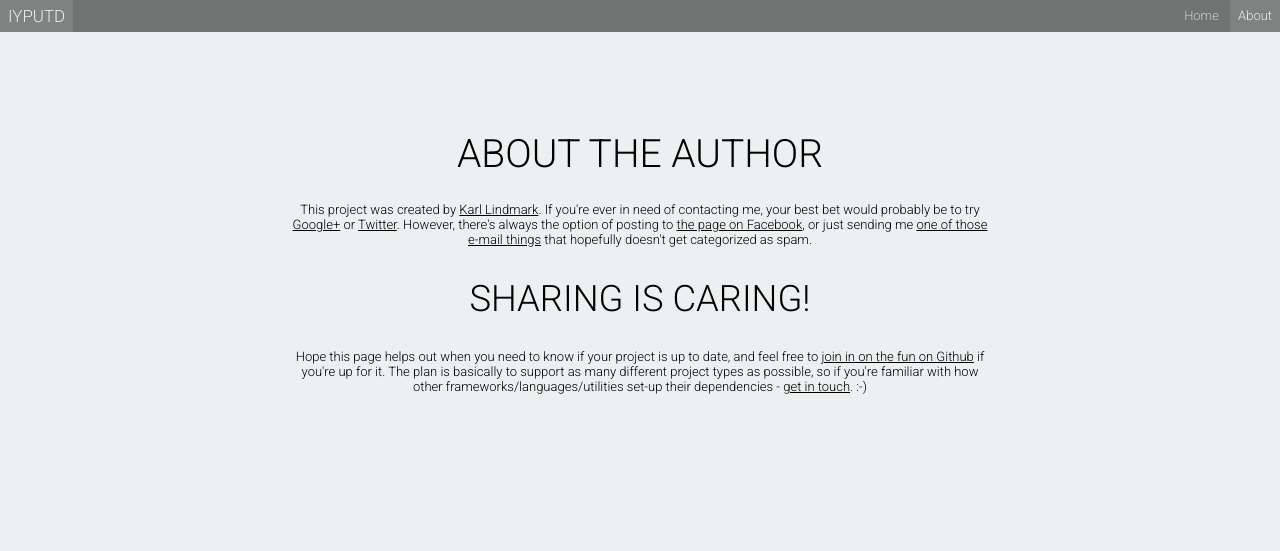
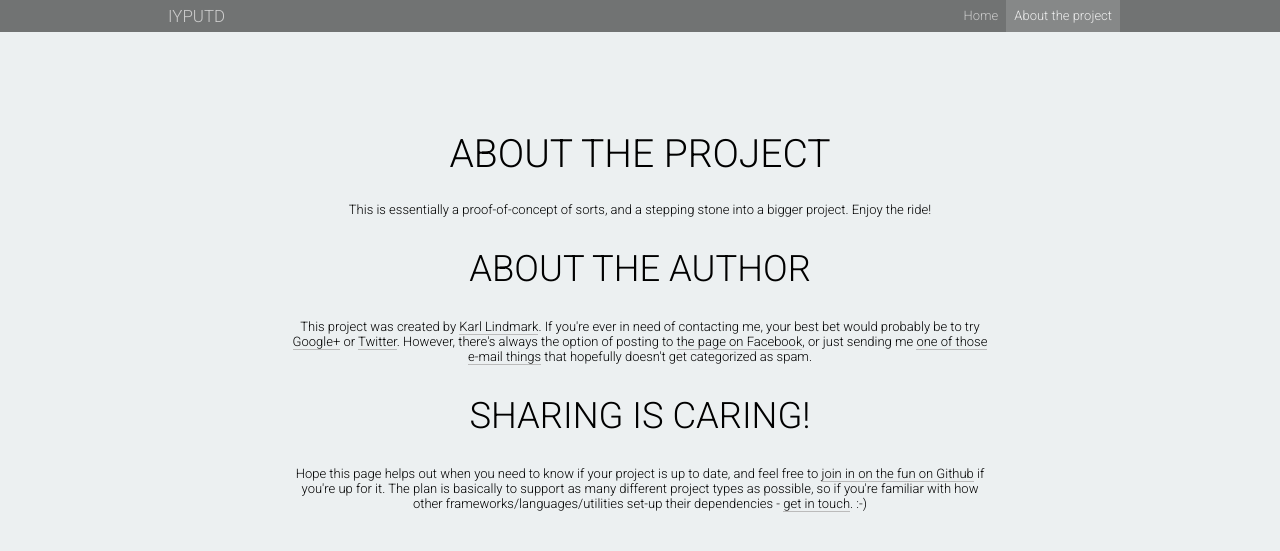
Before and after one commit to wiesom/IsYourProjectUpToDate, a Django app: page /about/ in a window 1280 px wide. Shown: the top 551 px of the page. Run offline with Django 3.2, Linux system fonts and the light colour scheme; some libraries are stand-ins or nearby versions.

Commit message:
Stylistic adjustments

```diff
--- a/frontend/templates/about.html
+++ b/frontend/templates/about.html
@@ -19,20 +19,26 @@
             }
 
             p a {
-                text-decoration: underline;
+                text-decoration: none;
+                border-bottom: 1px solid #BBB;
             }
 
             p a:hover {
                 text-decoration: none;
                 color: #333;
                 background: rgba(51, 181, 229, 0.32);
+                border-bottom: 1px solid rgb(51, 181, 229);
             }
         </style>
     </head>
     <body>
         {% include "header.html" %}
         <div id="wrapper">
-            <h1>About the author</h1>
+            <h1>About the project</h1>
+            <p>
+                This is essentially a proof-of-concept of sorts, and a stepping stone into a bigger project. Enjoy the ride!
+            </p>
+            <h2>About the author</h2>
             <p>
                 This project was created by <a href="{{ links.web }}">Karl Lindmark</a>.
                 If you're ever in need of contacting me, your best bet would probably be to try
--- a/frontend/templates/header.html
+++ b/frontend/templates/header.html
@@ -1,9 +1,13 @@
 <header id="fancy-pants-header">
+    <div id="fancy-pants-header-inner">
         <a href="/" id="fancy-pants-title">IYPUTD</a>
         <nav>
+            {% spaceless %}
             {% for page in pages %}
             <li{% if page.selected %}{{ ' class="selected"' }}{% endif %}><a href="{{ page.url }}">{{ page.title }}</a></li>
             {% endfor %}
+            {% endspaceless %}
         </nav>
         <div id="fancy-pants-header-indicator">&lt;menu&gt;</div>
+    </div>
 </header>
--- a/frontend/views.py
+++ b/frontend/views.py
@@ -1,5 +1,6 @@
 from django.shortcuts import render
 from backend.views import PROJECT_FILES
+
 
 def main(request):
     project_types = PROJECT_FILES
@@ -20,6 +21,7 @@ def about(request):
     pages = _get_pages("about")
     return render(request, 'about.html', locals())
 
+
 def _get_pages(page):
     return [{"title": "Home", "url": "/", "selected": page == "home"},
-            {"title": "About", "url": "/", "selected": page == "about"}]
+            {"title": "About the project", "url": "/about", "selected": page == "about"}]
--- a/static/css/default.css
+++ b/static/css/default.css
@@ -44,7 +44,6 @@ h5 {
 .clearfix {
     clear: both;
 }
-
 
 .subtle-table {
     margin-left: auto;
@@ -154,6 +153,11 @@ a:hover {
     color: #EEE;
 }
 
+#fancy-pants-header-inner {
+    width: 960px;
+    margin: 0 auto;
+}
+
 #fancy-pants-header a {
     color: #CCC;
 }
@@ -190,7 +194,7 @@ a:hover {
 #fancy-pants-title:hover {
     text-decoration: none;
     color: #EEE;
-    background: rgba(255, 255, 255, 0.1);
+    background: rgba(255, 255, 255, 0.15);
 }
 
 #fancy-pants-header:hover nav {
@@ -209,7 +213,7 @@ a:hover {
 }
 
 #fancy-pants-header nav li:hover, #fancy-pants-header nav li.selected {
-    background: rgba(255, 255, 255, 0.1);
+    background: rgba(255, 255, 255, 0.15);
 }
 
 /* Step 1 */
```
Lines whose indentation alone changed are shown as unchanged.
